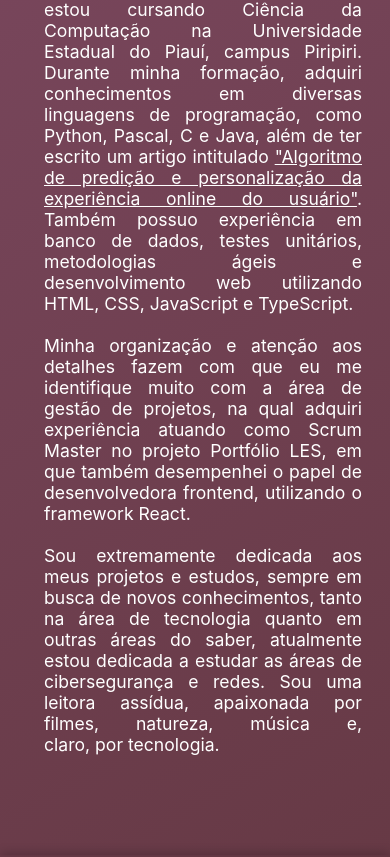
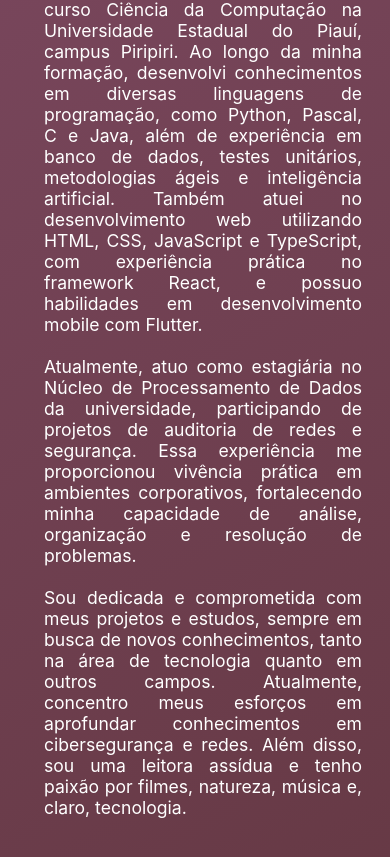
Before and after one commit to clara0904/curriculo, a React (Create React App) app: page / in a window 390 px wide. Shown: the part 887-1744 px from the top of the page. Built offline with nearby package versions, Linux system fonts and the light colour scheme.

Commit message:
Ajustes de responsividade e atualizações da seção About

```diff
--- a/src/sections/About/About.jsx
+++ b/src/sections/About/About.jsx
@@ -8,9 +8,17 @@ function About(){
                     <div>Sobre mim</div>
                 </div>
                 <div className={styles.text}>
-                <p>Sou técnica em informática pelo Instituto Federal do Piauí e atualmente estou cursando Ciência da Computação na Universidade Estadual do Piauí, campus Piripiri. Durante minha formação, adquiri conhecimentos em diversas linguagens de programação, como Python, Pascal, C e Java, além de ter escrito um artigo intitulado <a href={'https://github.com/clara0904/Artigo'} target="_blank" rel="noopener noreferrer"><u>"Algoritmo de predição e personalização da experiência online do usuário"</u></a>. Também possuo experiência em banco de dados, testes unitários, metodologias ágeis e desenvolvimento web utilizando HTML, CSS, JavaScript e TypeScript.</p><br />
-                <p>Minha organização e atenção aos detalhes fazem com que eu me identifique muito com a área de gestão de projetos, na qual adquiri experiência atuando como Scrum Master no projeto Portfólio LES, em que também desempenhei o papel de desenvolvedora frontend, utilizando o framework React.</p><br/>
-                <p>Sou extremamente dedicada aos meus projetos e estudos, sempre em busca de novos conhecimentos, tanto na área de tecnologia quanto em outras áreas do saber, atualmente estou dedicada a estudar as áreas de cibersegurança e redes. Sou uma leitora assídua, apaixonada por filmes, natureza, música e, claro, por tecnologia.</p>
+                <p>
+                Sou técnica em informática pelo Instituto Federal do Piauí e atualmente curso Ciência da Computação na Universidade Estadual do Piauí, campus Piripiri. Ao longo da minha formação, desenvolvi conhecimentos em diversas linguagens de programação, como Python, Pascal, C e Java, além de experiência em banco de dados, testes unitários, metodologias ágeis e inteligência artificial. Também atuei no desenvolvimento web utilizando HTML, CSS, JavaScript e TypeScript, com experiência prática no framework React, e possuo habilidades em desenvolvimento mobile com Flutter.
+                </p>
+                <br />
+                <p>
+                Atualmente, atuo como estagiária no Núcleo de Processamento de Dados da universidade, participando de projetos de auditoria de redes e segurança. Essa experiência me proporcionou vivência prática em ambientes corporativos, fortalecendo minha capacidade de análise, organização e resolução de problemas.
+                </p>
+                <br/>
+                <p>
+                Sou dedicada e comprometida com meus projetos e estudos, sempre em busca de novos conhecimentos, tanto na área de tecnologia quanto em outros campos. Atualmente, concentro meus esforços em aprofundar conhecimentos em cibersegurança e redes. Além disso, sou uma leitora assídua e tenho paixão por filmes, natureza, música e, claro, tecnologia.
+                </p>
                 </div>
             </div>
         </div>
--- a/src/sections/About/About.module.css
+++ b/src/sections/About/About.module.css
@@ -3,6 +3,9 @@
     height: auto;
     align-items: center;
     box-shadow: 0 -2px 10px rgba(0, 0, 0, 0.2);
+    opacity: 0;
+    transform: translateY(40px);
+    animation: fadeUp 0.8s ease forwards;
 }
 
 .content{
@@ -16,7 +19,10 @@
     font-size: 1.8rem;
     font-weight: bold;
     padding: 1.25rem;
-
+    opacity: 0;
+    transform: translateY(-20px);
+    animation: fadeDown 0.8s ease forwards;
+    animation-delay: 0.3s;
 }
 
 .text{
@@ -27,6 +33,24 @@
     text-align: justify;
     margin-bottom: 1.25rem;
     max-width: 47.5rem;
+    opacity: 0;
+    transform: translateY(20px);
+    animation: fadeUp 0.8s ease forwards;
+    animation-delay: 0.5s;
+}
+
+@keyframes fadeUp {
+    to {
+        opacity: 1;
+        transform: translateY(0);
+    }
+}
+
+@keyframes fadeDown {
+    to {
+        opacity: 1;
+        transform: translateY(0);
+    }
 }
 
 @media only screen and (max-width: 600px) {
```
